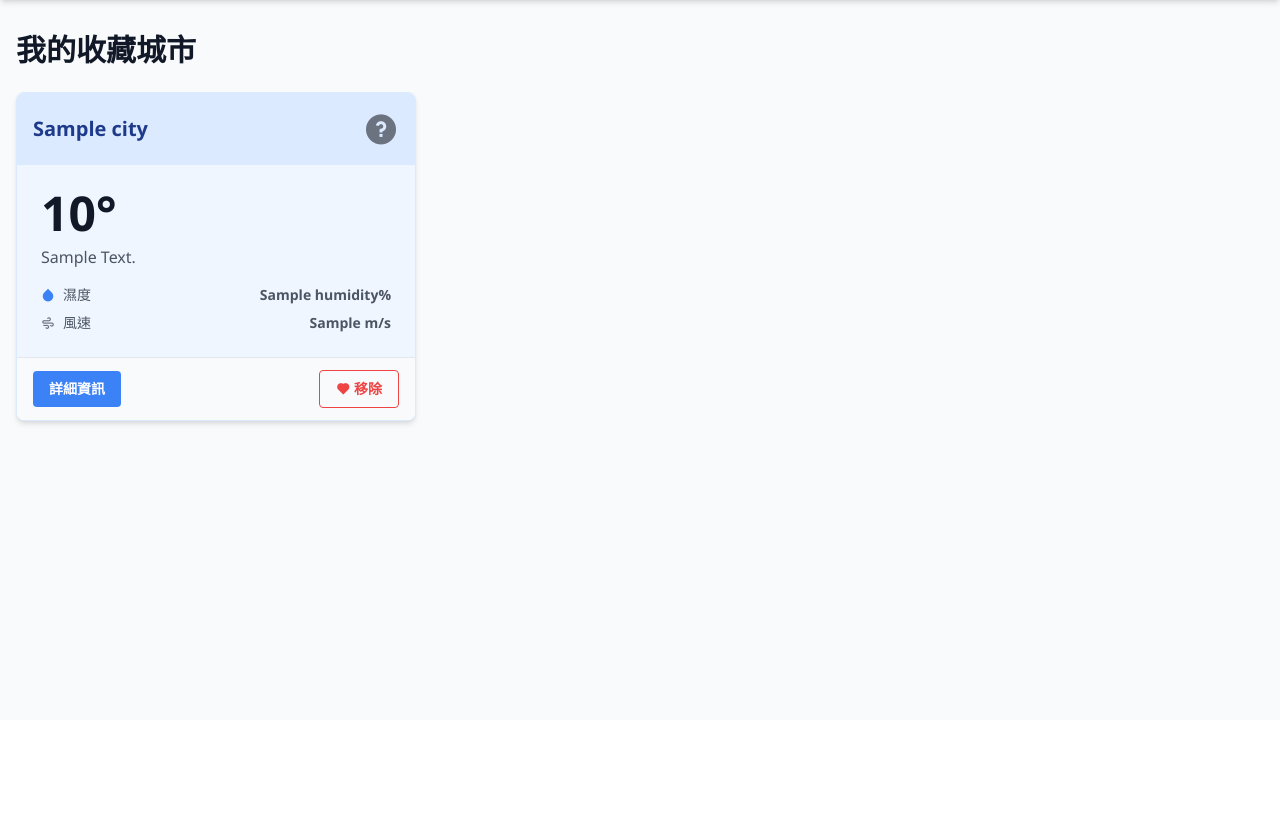
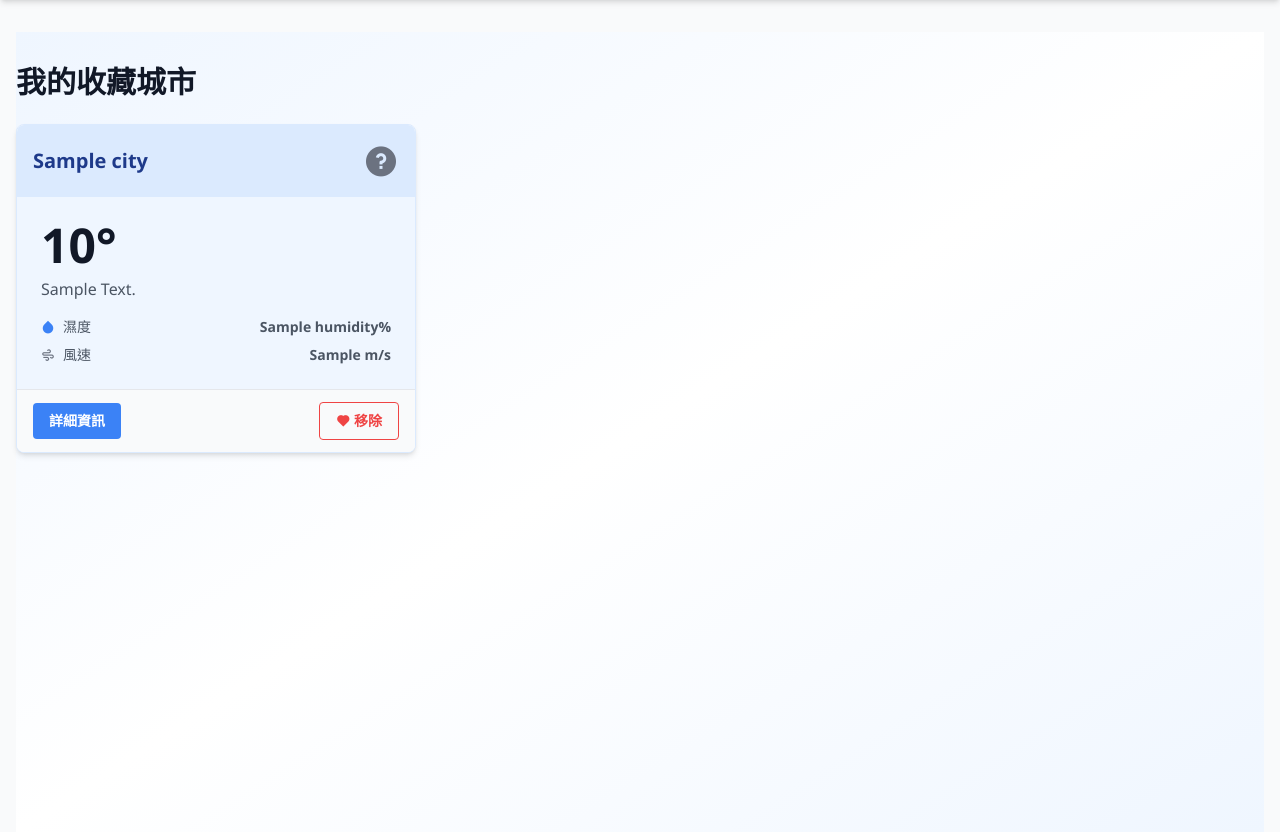
Before and after one commit to yojwei/flask-weather-app, a Flask app: template flask_weather/templates/dashboard.html in a window 1280 px wide. Shown: the part 80-912 px from the top of the page. Before the commit the page ends 506 px from the top, so only its background shows below. Run offline with Flask 3, Linux system fonts and the light colour scheme; the template is opened without the code that fills it: most values are stand-ins (such as "Sample title", 1, 10 or a date in 2020); some libraries are stand-ins or nearby versions.

Commit message:
feat(templates): 為 dashboard.html 添加深色模式支援
在儀表板頁面加入完整的深色模式樣式：\n- 頁面背景：深色漸層背景\n- 標題與文字：dark: 前綴文字顏色\n- 卡片容器：深色背景與邊框\n- 按鈕與互動元素：深色主題色\n- 空狀態提示框：深色配色\n- 所有過渡效果：transition-colors duration-300

```diff
--- a/flask_weather/templates/dashboard.html
+++ b/flask_weather/templates/dashboard.html
@@ -3,9 +3,12 @@
 {% block title %}我的儀表板{% endblock %}
 
 {% block content %}
+<div class="min-h-screen bg-gradient-to-br from-blue-50 via-white to-blue-50
+            dark:from-gray-900 dark:via-gray-800 dark:to-gray-900
+            transition-colors duration-300 py-8">
     <div class="flex justify-center">
         <div class="w-full">
-        <h2 class="text-3xl font-bold mb-6">我的收藏城市</h2>
+            <h2 class="text-3xl font-bold mb-6 dark:text-gray-100">我的收藏城市</h2>
 
             {% if reports %}
             <div class="grid grid-cols-1 md:grid-cols-2 lg:grid-cols-3 gap-6">
@@ -49,18 +52,18 @@
                 {% endif %}
 
                 <div
-                class="bg-white rounded-lg shadow-md overflow-hidden border {{ border_class }} transition-all duration-300 hover:shadow-lg">
-                <div class="{{ header_class }} {{ header_text_class }} p-4">
+                    class="bg-white dark:bg-gray-800 rounded-lg shadow-md overflow-hidden border {{ border_class }} dark:border-gray-700 transition-all duration-300 hover:shadow-lg">
+                    <div class="{{ header_class }} {{ header_text_class }} dark:bg-gray-700 dark:text-gray-100 p-4">
                         <div class="flex justify-between items-center">
                             <h5 class="text-xl font-bold">{{ report.city }}</h5>
                             <i class="{{ report.icon | weather_icon }} text-4xl"></i>
                         </div>
                     </div>
-                <div class="p-6 {{ body_class }}">
-                    <h2 class="text-5xl font-bold mb-2">{{ report.temp }}°</h2>
-                    <p class="text-gray-600 capitalize mb-4">{{ report.description }}</p>
+                    <div class="p-6 {{ body_class }} dark:bg-gray-800">
+                        <h2 class="text-5xl font-bold mb-2 dark:text-gray-100">{{ report.temp }}°</h2>
+                        <p class="text-gray-600 dark:text-gray-400 capitalize mb-4">{{ report.description }}</p>
 
-                    <div class="space-y-2 text-sm text-gray-600">
+                        <div class="space-y-2 text-sm text-gray-600 dark:text-gray-300">
                             <div class="flex justify-between items-center">
                                 <span class="flex items-center">
                                     <i class="ri-drop-fill text-blue-500 mr-2"></i>濕度
@@ -75,13 +78,14 @@
                             </div>
                         </div>
                     </div>
-                <div class="bg-gray-50 px-4 py-3 border-t border-gray-200 flex justify-between items-center">
+                    <div
+                        class="bg-gray-50 dark:bg-gray-700 px-4 py-3 border-t border-gray-200 dark:border-gray-600 flex justify-between items-center">
                         <a href="{{ url_for('weather.search', city=report.city) }}"
-                        class="inline-block px-4 py-2 bg-blue-500 text-white text-sm font-semibold rounded hover:bg-blue-600 transition">
+                            class="inline-block px-4 py-2 bg-blue-500 dark:bg-blue-600 text-white text-sm font-semibold rounded hover:bg-blue-600 dark:hover:bg-blue-700 transition">
                             詳細資訊
                         </a>
                         <a href="{{ url_for('weather.unsave_city', city=report.city) }}"
-                        class="inline-block px-4 py-2 border border-red-500 text-red-500 text-sm font-semibold rounded hover:bg-red-50 transition">
+                            class="inline-block px-4 py-2 border border-red-500 dark:border-red-400 text-red-500 dark:text-red-400 text-sm font-semibold rounded hover:bg-red-50 dark:hover:bg-red-900/20 transition">
                             <i class="ri-heart-fill mr-1"></i>移除
                         </a>
                     </div>
@@ -89,16 +93,18 @@
                 {% endfor %}
             </div>
             {% else %}
-        <div class="bg-blue-50 border border-blue-200 rounded-lg p-6 text-center">
-            <div class="text-blue-600 mb-2">
+            <div
+                class="bg-blue-50 dark:bg-gray-800 border border-blue-200 dark:border-blue-800 rounded-lg p-6 text-center">
+                <div class="text-blue-600 dark:text-blue-400 mb-2">
                     <i class="ri-information-line text-4xl"></i>
                 </div>
-            <p class="text-blue-800">
+                <p class="text-blue-800 dark:text-blue-300">
                     您目前沒有收藏任何城市。快去 <a href="{{ url_for('main.index') }}"
-                    class="text-blue-600 font-semibold hover:underline">搜尋</a> 並加入收藏吧！
+                        class="text-blue-600 dark:text-blue-400 font-semibold hover:underline">搜尋</a> 並加入收藏吧！
                 </p>
             </div>
             {% endif %}
         </div>
     </div>
+</div>
 {% endblock %}
```
Lines whose indentation alone changed are shown as unchanged.
